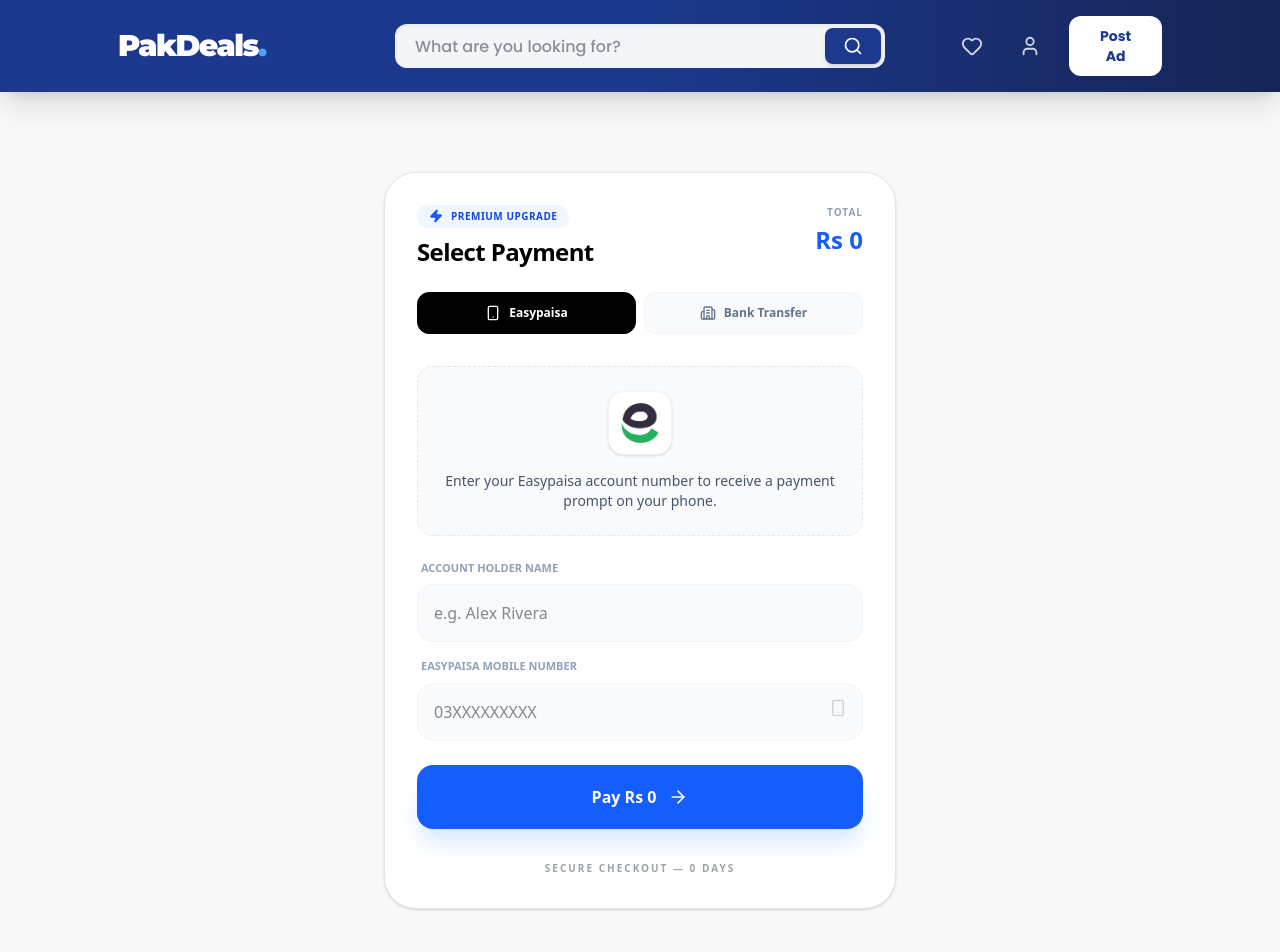
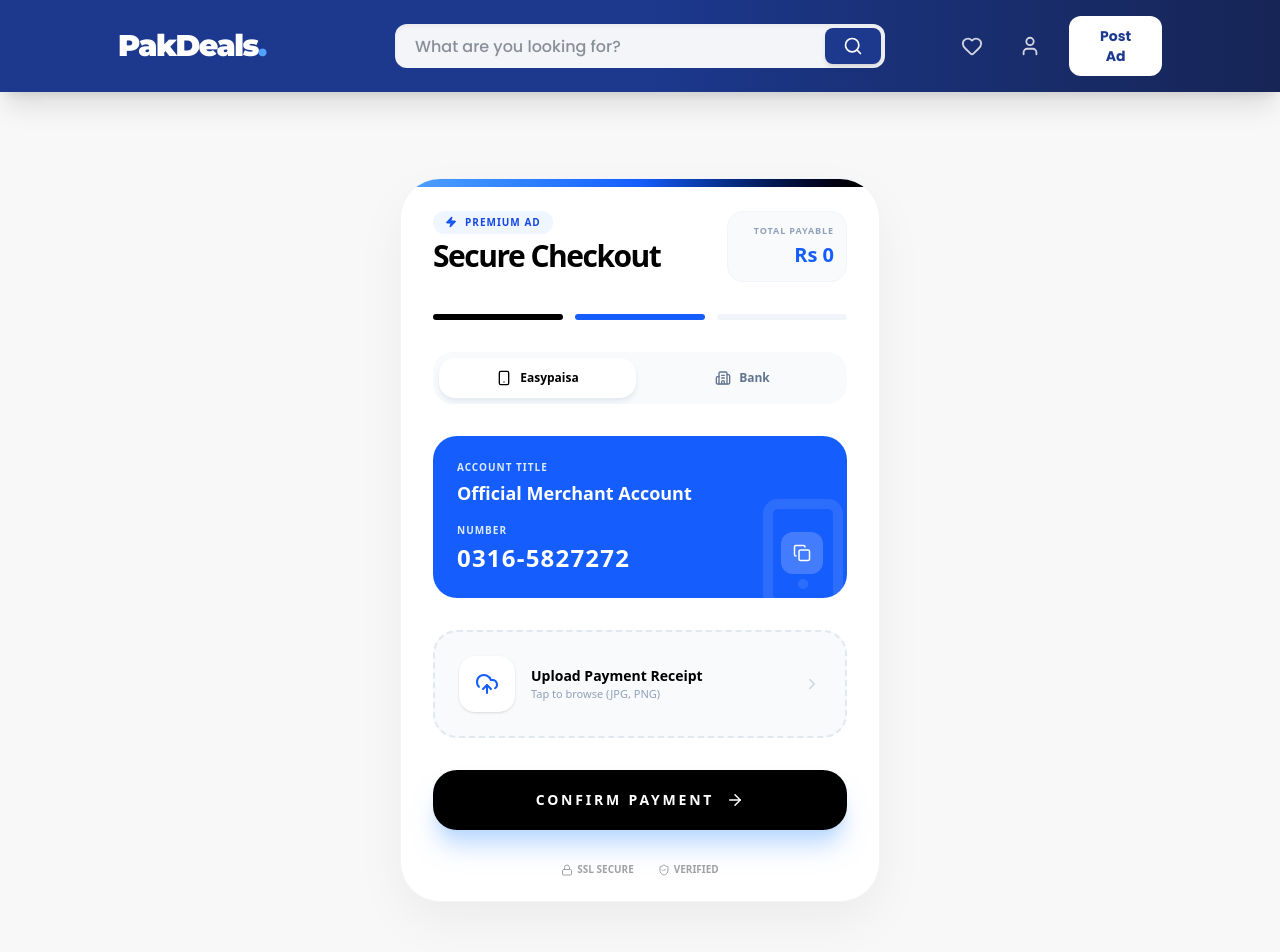
Before and after one commit to ahaddev655/PakDeals, a React (Vite) app: page /payment/1/1 in a window 1280 px wide. Shown: the top 952 px of the page. Built offline with nearby package versions, Linux system fonts and the light colour scheme.

Commit message:
77th Commit

```diff
--- a/src/components/main/PaymentComponent.jsx
+++ b/src/components/main/PaymentComponent.jsx
@@ -2,71 +2,53 @@
 import {
   ShieldCheck,
   Zap,
-  Smartphone,
   Building2,
   Copy,
   CheckCircle2,
   ArrowRight,
   SmartphoneIcon,
+  UploadCloud,
+  Check,
+  Lock,
+  Info,
+  ChevronRight,
 } from "lucide-react";
 import { toast, ToastContainer } from "react-toastify";
 import axios from "axios";
 
 const PaymentComponent = ({ setIsPaymentSuccess }) => {
   const [activeTab, setActiveTab] = useState("easypaisa");
-  const [formData, setFormData] = useState({
-    phoneNumber: "",
-    accountName: "",
-  });
+  const [screenshot, setScreenshot] = useState(null);
+  const [loading, setLoading] = useState(false);
+  const [copiedId, setCopiedId] = useState(null);
 
   const removeItemArray = ["payment", "payment_date", "table_name", "ad_id"];
   const featurePrice = localStorage.getItem("payment") || "0";
-  const featuredDuration = localStorage.getItem("payment_date") || "0";
-  const [loading, setLoading] = useState(false);
   const userId = localStorage.getItem("id");
+  const ad_table = localStorage.getItem("table_name");
+  const ad_id = localStorage.getItem("ad_id");
 
-  const handleChange = (e) => {
-    const { name, value } = e.target;
-    if (name === "phoneNumber") {
-      const digits = value.replace(/\D/g, "").substring(0, 11);
-      setFormData({ ...formData, [name]: digits });
-    } else {
-      setFormData({ ...formData, [name]: value });
+  const handleFileChange = (e) => {
+    const file = e.target.files[0];
+    if (file) {
+      setScreenshot(file);
+      toast.success("Receipt attached successfully");
     }
   };
 
   const handleEasyPaisaSubmit = (e) => {
     e.preventDefault();
-
-    const accountName = formData.accountName?.trim();
-    const phoneNumber = formData.phoneNumber?.trim();
-
-    if (!accountName && !phoneNumber) {
-      toast.error("All fields are required.");
+    if (!screenshot) {
+      toast.error("Please upload the payment screenshot first.");
       return;
     }
-
-    if (!accountName) {
-      toast.error("Account name is required.");
-      return;
-    }
-
-    if (!phoneNumber) {
-      toast.error("Phone number is required.");
-      return;
-    }
-
-    if (phoneNumber.length !== 11) {
-      toast.error("Phone number is invalid.");
-      return;
-    }
-
     setLoading(true);
-
     const payload = {
       transaction_amount: featurePrice,
       transaction_status: 0,
-      transaction_method: "easypaisa",
+      transaction_method: activeTab,
+      ad_table: ad_table,
+      ad_id: ad_id,
     };
 
     axios
@@ -75,199 +57,244 @@
         payload,
       )
       .then((response) => {
-        console.log("Transaction Success:", response.data);
         removeItemArray.forEach((key) => localStorage.removeItem(key));
-        toast.success("Transaction submitted successfully!");
-
-        setTimeout(() => {
-          setIsPaymentSuccess(true);
-        }, 2500);
+        toast.success("Transaction submitted!");
+        setTimeout(() => setIsPaymentSuccess(true), 2500);
       })
       .catch((error) => {
-        const errorMsg =
-          error?.response?.data?.error ||
-          "Something went wrong. Please try again.";
-        toast.error(errorMsg);
-        console.error("Submission Error:", error);
+        toast.error(error?.response?.data?.error || "Submission failed");
       })
-      .finally(() => {
-        setLoading(false);
-      });
+      .finally(() => setLoading(false));
   };
 
-  const copyToClipboard = (text) => {
+  const copyToClipboard = (text, id) => {
     navigator.clipboard.writeText(text);
+    setCopiedId(id);
     toast.info("Copied to clipboard");
+    setTimeout(() => setCopiedId(null), 2000);
   };
 
   return (
-    <div className="min-h-screen bg-[#f8f8f8] flex items-center justify-center p-4 font-sans antialiased text-slate-900">
-      <ToastContainer position="top-right" autoClose={1500} theme="colored" />
+    <div className="min-h-screen bg-[#f8f8f8] flex items-center justify-center p-6 font-sans antialiased text-slate-900">
+      <ToastContainer
+        position="bottom-center"
+        autoClose={1500}
+        hideProgressBar
+        theme="dark"
+      />
 
-      <div className="w-full max-w-lg bg-white rounded-4xl shadow-sm border border-slate-200 overflow-hidden">
-        {/* Modern Header */}
+      {/* Main Card */}
+      <div className="w-full max-w-120 bg-white rounded-[2.5rem] shadow-[0_20px_50px_rgba(0,0,0,0.05)] border border-slate-100 overflow-hidden relative">
+        {/* Top Decorative Element */}
+        <div className="absolute top-0 left-0 w-full h-2 bg-linear-to-r from-blue-400 via-blue-600 to-black" />
+
+        {/* Header Section */}
         <div className="p-8 pb-6">
-          <div className="flex justify-between items-start">
-            <div>
-              <div className="flex items-center gap-2 mb-2 bg-blue-50 w-fit px-3 py-1 rounded-full">
-                <Zap size={14} className="text-blue-600 fill-blue-600" />
-                <span className="text-[10px] font-bold uppercase tracking-wider text-blue-700">
-                  Premium Upgrade
+          <div className="flex justify-between items-start mb-8">
+            <div className="space-y-1">
+              <div className="flex items-center gap-2 bg-blue-50 text-blue-700 px-3 py-1 rounded-full w-fit">
+                <Zap size={12} className="fill-blue-600" />
+                <span className="text-[10px] font-bold uppercase tracking-widest">
+                  Premium Ad
                 </span>
               </div>
-              <h2 className="text-2xl font-black text-black tracking-tight">
-                Select Payment
+              <h2 className="text-3xl font-black text-black tracking-tighter">
+                Secure Checkout
               </h2>
             </div>
-            <div className="text-right">
-              <span className="block text-slate-400 text-[10px] uppercase font-bold tracking-widest mb-1">
-                Total
-              </span>
-              <span className="text-2xl font-black text-blue-600">
+            <div className="bg-slate-50 border border-slate-100 p-3 rounded-2xl text-right min-w-30">
+              <p className="text-[9px] font-bold text-slate-400 uppercase tracking-widest mb-1">
+                Total Payable
+              </p>
+              <p className="text-xl font-black text-blue-600">
                 Rs {Math.floor(featurePrice).toLocaleString()}
-              </span>
-            </div>
+              </p>
             </div>
           </div>
 
-        {/* Tab Switcher */}
-        <div className="px-8 flex gap-2">
+          {/* Progress Steps (Visual Only) */}
+          <div className="flex items-center gap-3 mb-8">
+            <div className="h-1.5 flex-1 bg-black rounded-full" />
+            <div className="h-1.5 flex-1 bg-blue-600 rounded-full" />
+            <div className="h-1.5 flex-1 bg-slate-100 rounded-full" />
+          </div>
+
+          {/* Tab Selection */}
+          <div className="bg-slate-100/50 p-1.5 rounded-[1.25rem] flex gap-2 mb-8">
             <button
               onClick={() => setActiveTab("easypaisa")}
-            className={`flex-1 flex items-center justify-center gap-2 py-3 rounded-xl text-xs font-bold transition-all border ${activeTab === "easypaisa" ? "bg-black text-white border-black" : "bg-slate-50 text-slate-500 border-slate-100"}`}
+              className={`flex-1 flex items-center justify-center gap-2 py-3 rounded-2xl text-xs font-bold transition-all duration-300 ${
+                activeTab === "easypaisa"
+                  ? "bg-white text-black shadow-md shadow-slate-200"
+                  : "text-slate-500 hover:bg-white/50"
+              }`}
             >
               <SmartphoneIcon size={16} /> Easypaisa
             </button>
             <button
               onClick={() => setActiveTab("bank")}
-            className={`flex-1 flex items-center justify-center gap-2 py-3 rounded-xl text-xs font-bold transition-all border ${activeTab === "bank" ? "bg-black text-white border-black" : "bg-slate-50 text-slate-500 border-slate-100"}`}
+              className={`flex-1 flex items-center justify-center gap-2 py-3 rounded-2xl text-xs font-bold transition-all duration-300 ${
+                activeTab === "bank"
+                  ? "bg-white text-black shadow-md shadow-slate-200"
+                  : "text-slate-500 hover:bg-white/50"
+              }`}
             >
-            <Building2 size={16} /> Bank Transfer
+              <Building2 size={16} /> Bank
             </button>
           </div>
 
-        <div className="p-8">
+          {/* Payment Details Container */}
+          <div className="space-y-4 min-h-55">
             {activeTab === "easypaisa" ? (
-            <form className="space-y-6" onSubmit={handleEasyPaisaSubmit}>
-              <div className="bg-slate-50 p-6 rounded-2xl border border-dashed border-slate-200 text-center">
-                <div className="w-16 h-16 bg-white rounded-2xl shadow-sm flex items-center justify-center mx-auto mb-4 border border-slate-100">
-                  <img
-                    src="/assets/easypaisa.png"
-                    alt="Easypaisa"
-                    className="w-12 h-auto"
-                  />
+              <div className="animate-in fade-in slide-in-from-right-4 duration-300">
+                <div className="bg-blue-600 p-6 rounded-3xl text-white mb-4 relative overflow-hidden group">
+                  <div className="absolute -right-4 -bottom-4 opacity-10 group-hover:scale-110 transition-transform">
+                    <SmartphoneIcon size={120} />
                   </div>
-                <p className="text-sm font-medium text-slate-600">
-                  Enter your Easypaisa account number to receive a payment
-                  prompt on your phone.
+                  <p className="text-blue-100 text-[10px] font-bold uppercase tracking-widest mb-1">
+                    Account Title
+                  </p>
+                  <p className="text-lg font-bold mb-4">
+                    Official Merchant Account
+                  </p>
+                  <div className="flex justify-between items-end">
+                    <div>
+                      <p className="text-blue-100 text-[10px] font-bold uppercase tracking-widest mb-1">
+                        Number
+                      </p>
+                      <p className="text-2xl font-black tracking-wider">
+                        0316-5827272
                       </p>
                     </div>
-
-              <div className="space-y-4">
-                <div className="group">
-                  <label className="block text-[11px] font-bold text-slate-400 uppercase mb-2 ml-1">
-                    Account Holder Name
-                  </label>
-                  <input
-                    type="text"
-                    name="accountName"
-                    value={formData.accountName}
-                    onChange={handleChange}
-                    placeholder="e.g. Alex Rivera"
-                    className="w-full p-4 bg-slate-50 border border-slate-100 rounded-2xl focus:bg-white focus:ring-4 focus:ring-blue-500/10 focus:border-blue-500 outline-none transition-all font-medium"
-                  />
-                </div>
-
-                <div className="group">
-                  <label className="block text-[11px] font-bold text-slate-400 uppercase mb-2 ml-1">
-                    Easypaisa Mobile Number
-                  </label>
-                  <div className="relative">
-                    <input
-                      type="text"
-                      name="phoneNumber"
-                      value={formData.phoneNumber}
-                      onChange={handleChange}
-                      placeholder="03XXXXXXXXX"
-                      className="w-full p-4 bg-slate-50 border border-slate-100 rounded-2xl focus:bg-white focus:ring-4 focus:ring-blue-500/10 focus:border-blue-500 outline-none transition-all font-medium"
-                    />
-                    <Smartphone
-                      className="absolute right-4 top-4 text-slate-300"
-                      size={18}
-                    />
+                    <button
+                      onClick={() => copyToClipboard("03165827272", "ep")}
+                      className="bg-white/20 hover:bg-white/30 p-3 rounded-xl backdrop-blur-md transition-all"
+                    >
+                      {copiedId === "ep" ? (
+                        <Check size={18} />
+                      ) : (
+                        <Copy size={18} />
+                      )}
+                    </button>
                   </div>
                 </div>
               </div>
-
-              <button
-                type="submit"
-                disabled={loading}
-                className="w-full bg-blue-600 hover:bg-black text-white font-bold py-5 rounded-2xl shadow-xl shadow-blue-100 transition-all flex items-center justify-center gap-3 active:scale-[0.98]"
-              >
-                {loading
-                  ? "Processing..."
-                  : `Pay Rs ${Math.floor(featurePrice).toLocaleString()}`}
-                {!loading && <ArrowRight size={20} />}
-              </button>
-            </form>
             ) : (
-            /* Bank Transfer View */
-            <div className="space-y-5 animate-in fade-in slide-in-from-bottom-2 duration-300">
-              <div className="bg-blue-50/50 p-4 rounded-xl border border-blue-100 flex gap-3">
-                <CheckCircle2 className="text-blue-600 shrink-0" size={18} />
-                <p className="text-[13px] text-blue-900 leading-snug">
-                  Please transfer{" "}
-                  <strong>
-                    Rs {Math.floor(featurePrice).toLocaleString()}
-                  </strong>{" "}
-                  to the following account and share the receipt.
-                </p>
-              </div>
-
-              <div className="space-y-2">
+              <div className="space-y-2 animate-in fade-in slide-in-from-left-4 duration-300">
                 {[
-                  { label: "Bank Name", value: "HBL Bank Ltd." },
-                  { label: "Account Title", value: "Pak Deals Official" },
-                  { label: "Account Number", value: "0042 9876 5432 10" },
-                  { label: "IBAN", value: "PK72 HABB 0000 0042 9876 5432" },
-                ].map((item, idx) => (
+                  { label: "Bank Name", value: "HBL Bank Ltd.", id: "bn" },
+                  {
+                    label: "Account Title",
+                    value: "Pak Deals Official",
+                    id: "at",
+                  },
+                  {
+                    label: "Account Number",
+                    value: "0042 9876 5432 10",
+                    id: "an",
+                  },
+                ].map((item) => (
                   <div
-                    key={idx}
-                    className="flex items-center justify-between p-4 bg-slate-50 rounded-xl border border-slate-100 group hover:border-blue-200 transition-colors"
+                    key={item.id}
+                    className="flex items-center justify-between p-4 bg-slate-50 border border-slate-100 rounded-2xl hover:border-blue-200 transition-colors"
                   >
                     <div>
                       <p className="text-[9px] font-bold text-slate-400 uppercase tracking-widest">
                         {item.label}
                       </p>
-                      <p className="text-sm font-bold text-black">
+                      <p className="text-[14px] font-bold text-black">
                         {item.value}
                       </p>
                     </div>
                     <button
-                      onClick={() => copyToClipboard(item.value)}
-                      className="p-2 text-slate-400 hover:text-blue-600 transition-colors"
+                      onClick={() => copyToClipboard(item.value, item.id)}
+                      className={`p-2 rounded-lg transition-all ${copiedId === item.id ? "text-green-600 bg-green-50" : "text-slate-300 hover:text-blue-600"}`}
                     >
+                      {copiedId === item.id ? (
+                        <Check size={16} />
+                      ) : (
                         <Copy size={16} />
+                      )}
                     </button>
                   </div>
                 ))}
               </div>
+            )}
 
-              <div className="pt-2">
-                <div className="flex items-center gap-2 p-4 bg-black text-white rounded-2xl justify-center">
-                  <ShieldCheck size={18} className="text-blue-400" />
-                  <span className="text-xs font-bold uppercase tracking-widest">
-                    Manual Verification
-                  </span>
+            {/* Upload Area */}
+            <div className="pt-4">
+              <div
+                className={`relative border-2 border-dashed rounded-3xl p-6 transition-all duration-300 group ${screenshot ? "border-green-500 bg-green-50/30" : "border-slate-200 bg-slate-50 hover:border-blue-400"}`}
+              >
+                <input
+                  type="file"
+                  accept="image/*"
+                  onChange={handleFileChange}
+                  className="absolute inset-0 w-full h-full opacity-0 cursor-pointer z-10"
+                />
+                <div className="flex items-center gap-4">
+                  <div
+                    className={`p-4 rounded-2xl transition-all duration-300 ${screenshot ? "bg-green-500 text-white" : "bg-white text-blue-600 shadow-sm group-hover:scale-110"}`}
+                  >
+                    {screenshot ? (
+                      <CheckCircle2 size={24} />
+                    ) : (
+                      <UploadCloud size={24} />
+                    )}
+                  </div>
+                  <div className="flex-1">
+                    <p className="text-sm font-bold text-black">
+                      {screenshot
+                        ? "Screenshot Uploaded"
+                        : "Upload Payment Receipt"}
+                    </p>
+                    <p className="text-[11px] text-slate-400 font-medium">
+                      {screenshot
+                        ? screenshot.name
+                        : "Tap to browse (JPG, PNG)"}
+                    </p>
+                  </div>
+                  {!screenshot && (
+                    <ChevronRight size={18} className="text-slate-300" />
+                  )}
                 </div>
               </div>
             </div>
+          </div>
+
+          {/* Action Button */}
+          <button
+            onClick={handleEasyPaisaSubmit}
+            disabled={loading}
+            className={`w-full mt-8 py-5 rounded-3xl font-black text-sm uppercase tracking-[0.2em] transition-all duration-300 flex items-center justify-center gap-3 active:scale-[0.98] shadow-xl ${
+              loading
+                ? "bg-slate-100 text-slate-400 cursor-not-allowed"
+                : "bg-black hover:bg-blue-600 text-white shadow-blue-200"
+            }`}
+          >
+            {loading ? (
+              <span className="flex items-center gap-2">
+                <div className="w-4 h-4 border-2 border-white/30 border-t-white rounded-full animate-spin" />
+                Processing
+              </span>
+            ) : (
+              <>
+                Confirm Payment
+                <ArrowRight size={18} />
+              </>
             )}
+          </button>
 
-          <div className="flex items-center justify-center gap-2 mt-8 opacity-40">
-            <span className="text-[10px] font-bold uppercase tracking-[0.2em]">
-              Secure Checkout — {featuredDuration} Days
-            </span>
+          {/* Security Footer */}
+          <div className="flex items-center justify-center gap-6 mt-8 opacity-40 grayscale hover:opacity-100 transition-opacity">
+            <div className="flex items-center gap-1">
+              <Lock size={12} />
+              <span className="text-[10px] font-bold">SSL SECURE</span>
+            </div>
+            <div className="flex items-center gap-1">
+              <ShieldCheck size={12} />
+              <span className="text-[10px] font-bold">VERIFIED</span>
+            </div>
           </div>
         </div>
       </div>
--- a/src/pages/main/AdsDetailPage.jsx
+++ b/src/pages/main/AdsDetailPage.jsx
@@ -107,7 +107,7 @@
           {/* 1. Header & Pricing */}
           <div className="bg-white p-6 rounded-2xl shadow-sm border border-gray-100 flex flex-col md:flex-row justify-between items-start md:items-center gap-4">
             <div>
-              <h1 className="text-2xl md:text-3xl font-black text-slate-900 tracking-tight leading-tight lg:w-137.5">
+              <h1 className="text-2xl md:text-3xl font-black text-slate-900 tracking-tight leading-tight lg:w-120">
                 {adDetails.title}
               </h1>
               <div className="flex gap-4 mt-3 text-gray-500 text-sm font-medium">
```
Also changed, not shown: src/components/admin/AdminPaymentComponent.jsx (+7 -4 lines), src/components/main/RecentAds.jsx (+19 -15 lines). Lines whose indentation alone changed are shown as unchanged.
